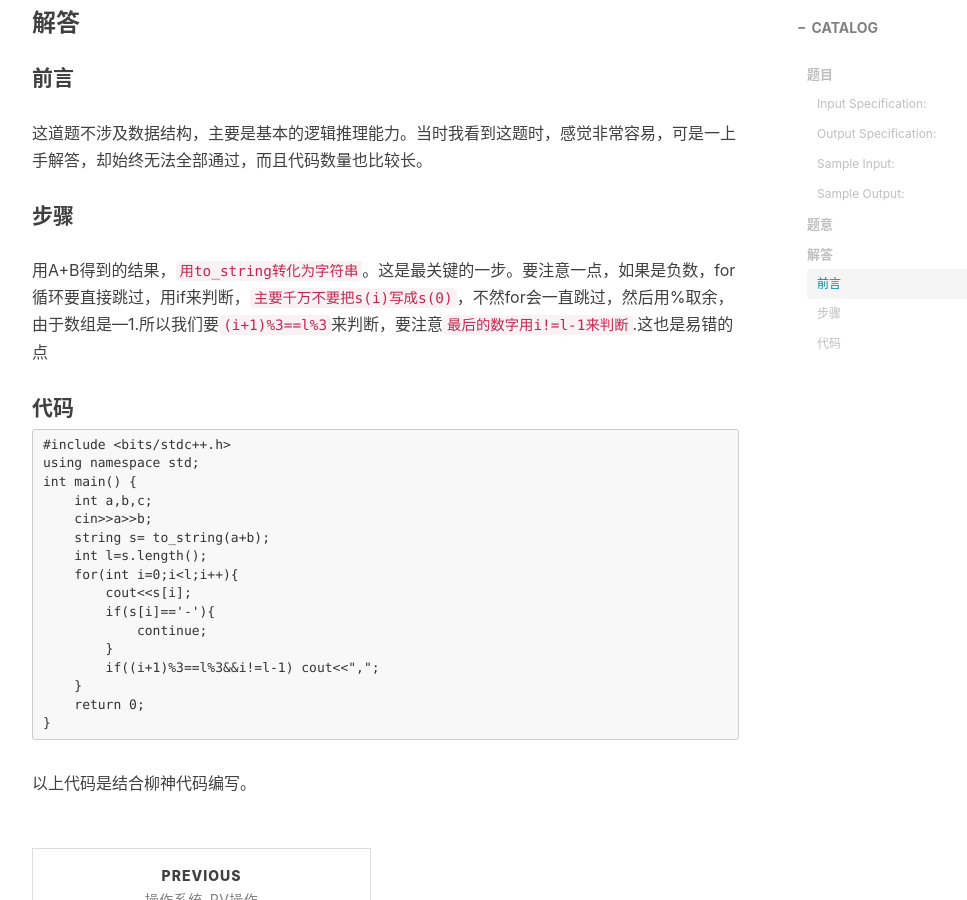
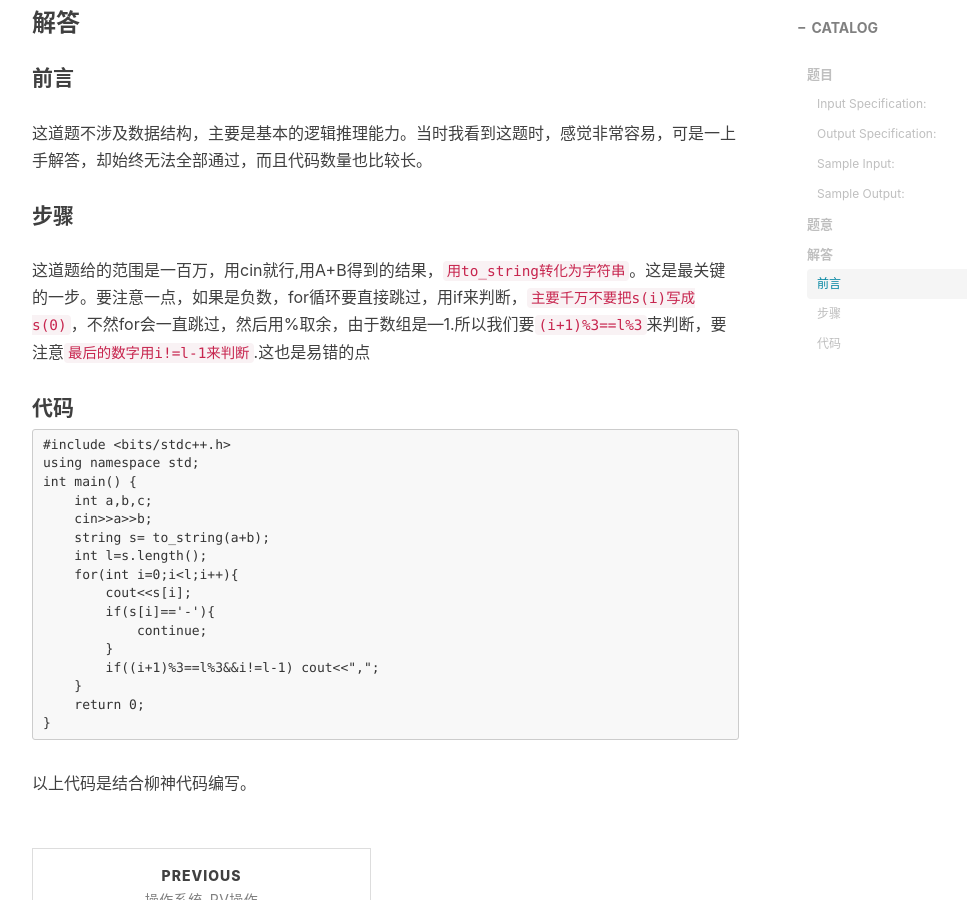
Before and after one commit to 1743431791/1743431791.github.io, a Jekyll site: the page built from _posts/2022-06-27-PAT-A+B.md, in a window 1280 px wide and 900 px high, scrolled down 1283 px. Shown: the whole window, without its empty margins (233-1200 px from the left). Built offline with Jekyll 4.4.1, drawn with Linux system fonts in a browser that asks for light colours; nearby versions of some CDN libraries; comment, search, counter and statistics services are not loaded.

Commit message:
Update 2022-06-27-PAT-A+B.md

````diff
--- a/_posts/2022-06-27-PAT-A+B.md
+++ b/_posts/2022-06-27-PAT-A+B.md
@@ -35,7 +35,7 @@ For each test case, you should output the sum of a and b in one line. The sum mu
 #### 前言
 这道题不涉及数据结构，主要是基本的逻辑推理能力。当时我看到这题时，感觉非常容易，可是一上手解答，却始终无法全部通过，而且代码数量也比较长。
 #### 步骤
-用A+B得到的结果，`用to_string转化为字符串`。这是最关键的一步。要注意一点，如果是负数，for循环要直接跳过，用if来判断，`主要千万不要把s(i)写成s(0)`，不然for会一直跳过，然后用%取余，由于数组是—1.所以我们要`(i+1)%3==l%3`来判断，要注意`最后的数字用i!=l-1来判断`.这也是易错的点
+这道题给的范围是一百万，用cin就行,用A+B得到的结果，`用to_string转化为字符串`。这是最关键的一步。要注意一点，如果是负数，for循环要直接跳过，用if来判断，`主要千万不要把s(i)写成s(0)`，不然for会一直跳过，然后用%取余，由于数组是—1.所以我们要`(i+1)%3==l%3`来判断，要注意`最后的数字用i!=l-1来判断`.这也是易错的点
 #### 代码
 ```
 #include <bits/stdc++.h>
````
